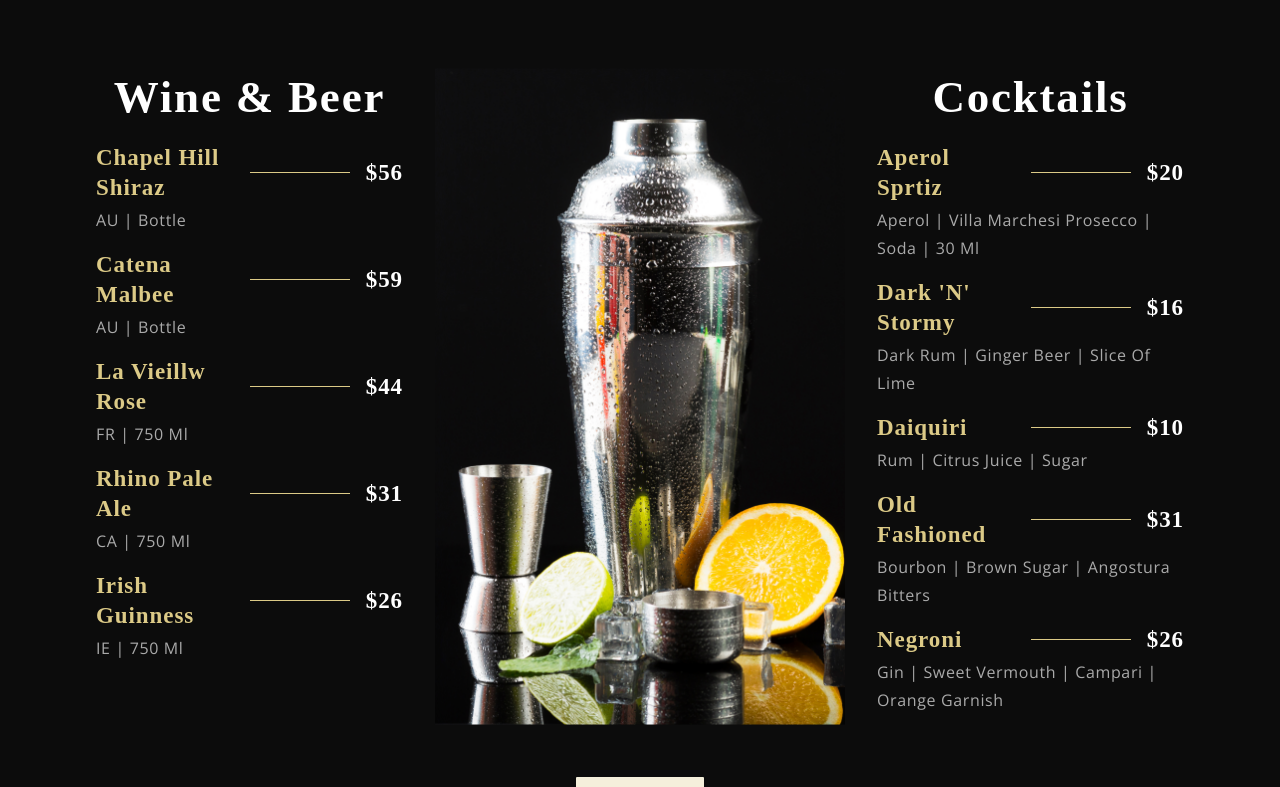
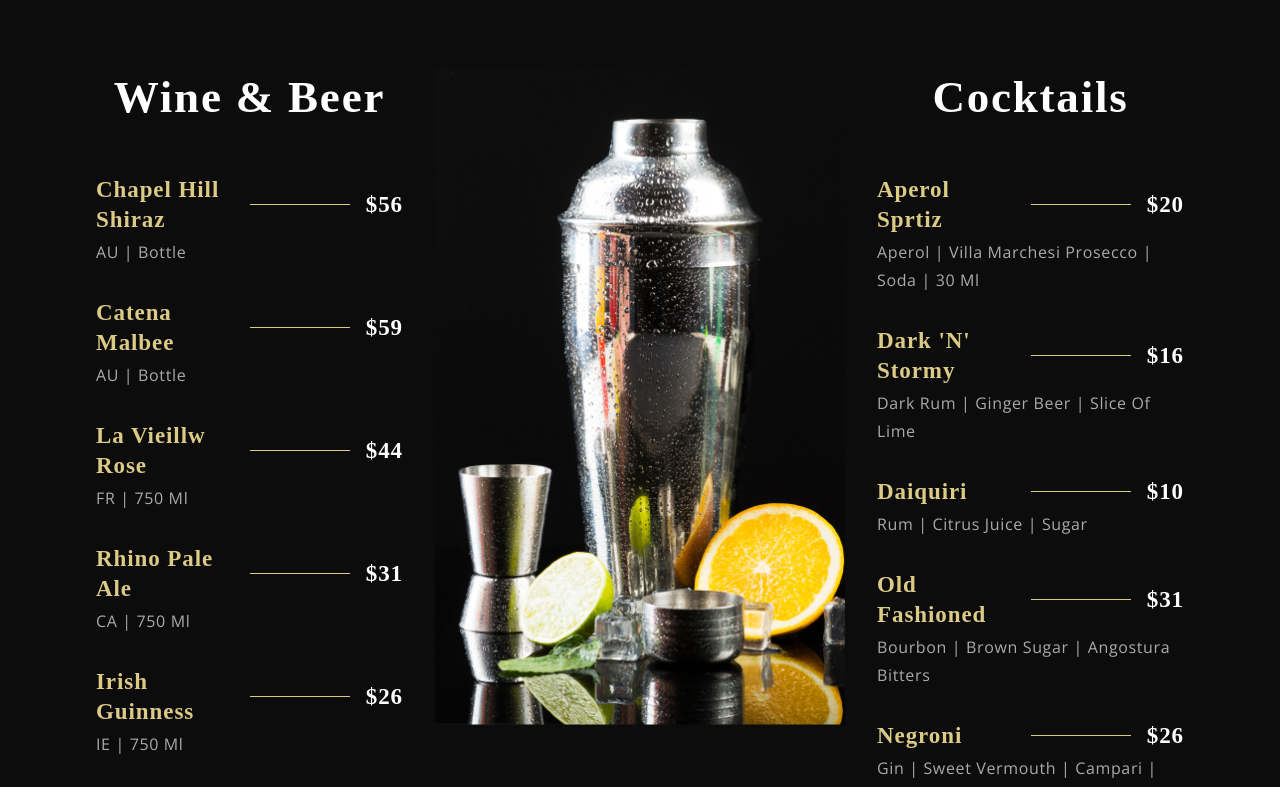
Before and after one commit to Joshhortt/restaurante-pt, a React (Create React App) app: page / in a window 1280 px wide. Shown: the part 2207-2994 px from the top of the page. Built offline with nearby package versions, Linux system fonts and the light colour scheme; a web font is replaced by a local one.

Commit message:
add styles to SpecialMenu.css - menu_items'.

```diff
--- a/src/container/Menu/SpecialMenu.css
+++ b/src/container/Menu/SpecialMenu.css
@@ -42,3 +42,11 @@
     width: 100%;
     height: auto;
 }
+
+.app__specialMenu_menu_items {
+    display: flex;
+    flex-direction: column;
+
+    margin: 2rem 0;
+    width: 100%;
+}
```
